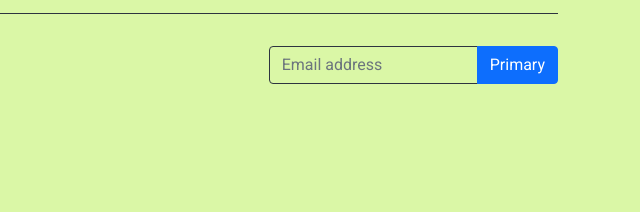
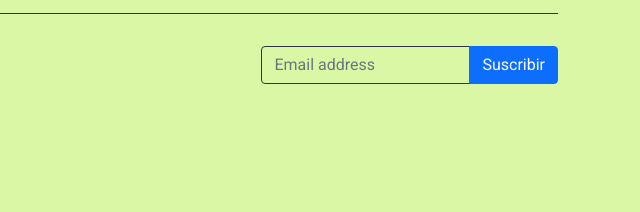
Before and after one commit to web-master-89/marroquineria, a plain HTML site: page index.html in a window 1280 px wide. Shown: the part 2694-2906 px from the top of the page, 640-1280 px from the left. Drawn offline with Linux system fonts and the light colour scheme.

Commit message:
cambio nombre boton

```diff
--- a/index.html
+++ b/index.html
@@ -405,7 +405,7 @@ https://templatemo.com/tm-559-zay-shop
                     <label class="sr-only" for="subscribeEmail">Email address</label>
                     <div class="input-group mb-2">
                         <input type="text" class="form-control bg-dark border-light" id="subscribeEmail" placeholder="Email address">
-                        <button type="button" class="btn btn-primary">Primary</button>
+                        <button type="button" class="btn btn-primary">Suscribir</button>
                         <!--<div class="input-group-text btn-success text-light">Subscribe</div>-->
                     </div>
                 </div>
```
